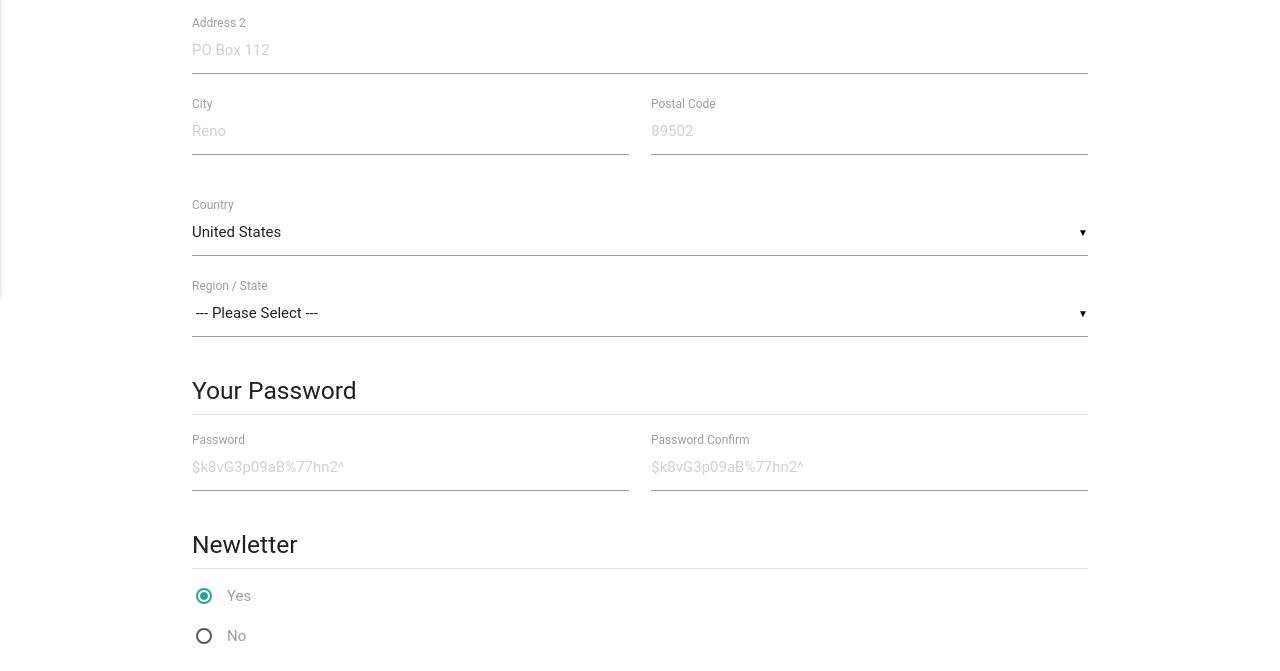
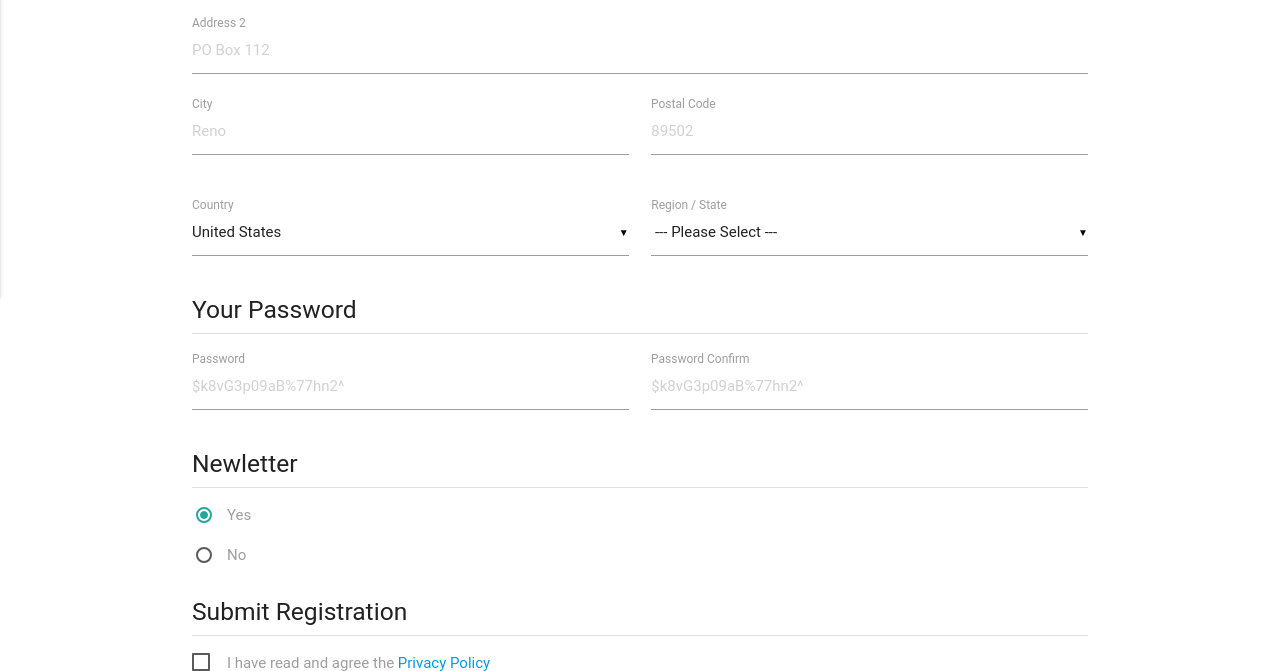
Before and after one commit to wcolts2000/hup-client, a PHP site: page /register.php in a window 1280 px wide. Shown: the part 563-1234 px from the top of the page. Run offline with PHP 8.4, Linux system fonts and the light colour scheme; some libraries are stand-ins or nearby versions; some web fonts are replaced.

Commit message:
register form selects changed to half across until small screens

```diff
--- a/register.php
+++ b/register.php
@@ -68,7 +68,7 @@
           </div>
         </div>
         <div class="row">
-          <div class="input-field col s12">
+          <div class="input-field col m6 s12">
             <select id="input-country">
               <option value="" disabled> --- Please Select --- </option>
               <option value="244">Aaland Islands</option>
@@ -327,7 +327,7 @@
             </select>
             <label for="input-country">Country</label>
           </div>
-          <div class="input-field col s12">
+          <div class="input-field col m6 s12">
             <select id="input-zone">
               <option value="" selected disabled> --- Please Select --- </option>
               <option value="3613">Alabama</option>
```
